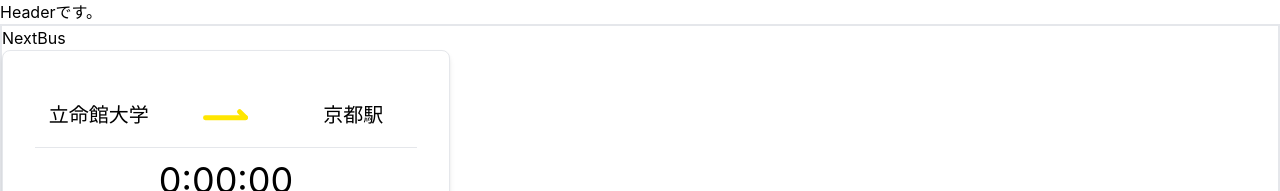
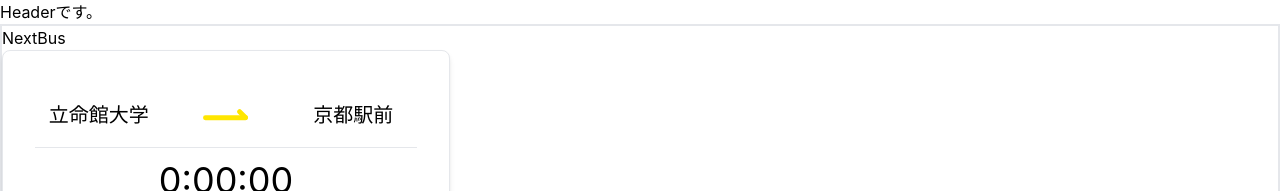
Before and after one commit to Shunkicreate/busdes-kic-web, a React (Create React App) app: page / in a window 1280 px wide. Shown: the top 191 px of the page. Built offline with nearby package versions, Linux system fonts and the light colour scheme.

Commit message:
一旦プルリク出してみようかな

```diff
--- a/src/layout/BusCard.tsx
+++ b/src/layout/BusCard.tsx
@@ -1,14 +1,16 @@
 import React from 'react';
 import NextThreeBusInfo from './NextThreeBusInfo';
 import BusCardHeader from './BusCardHeader';
+import { AllBusStopsType } from '../types/Bus.type';
 
 
 const BusCard = () => {
 
+
   return (
 
     <div className="w-full max-w-md p-4 bg-white border rounded-lg shadow-md sm:p-8 dark:bg-gray-800 dark:border-gray-700">
-      <BusCardHeader/>
+      <BusCardHeader from_bus='立命館大学' to_bus='京都駅前'/>
       <hr/>
       <NextThreeBusInfo/>
     </div>
--- a/src/layout/BusCardHeader.tsx
+++ b/src/layout/BusCardHeader.tsx
@@ -1,21 +1,21 @@
 import React from 'react';
 import BusArrow from "./BusArrow.svg";
+import { AllBusStopsType } from '../types/Bus.type';
 
+type Props = {
+    from_bus: AllBusStopsType
+    to_bus: AllBusStopsType
+}
 
-
-
-const BusCardHeader = () => {
-
-
-
+const BusCardHeader = (station_name : Props) => {
 
     return (
         <div className="grid grid-cols-3 h-16 place-content-center">
-            <div className="text-center text-xl">立命館大学</div>
+            <div className="text-center text-xl">{station_name.from_bus}</div>
             <div className="flex justify-center">
                 <img className="" src={BusArrow} alt="BusArrow" width="45" />
             </div>
-            <div className="text-center text-xl">京都駅</div>
+            <div className="text-center text-xl">{station_name.to_bus}</div>
         </div>
     )
 }
--- a/src/layout/NextThreeBusInfo.tsx
+++ b/src/layout/NextThreeBusInfo.tsx
@@ -1,6 +1,6 @@
 import React from "react"
 import { useState, useEffect } from 'react';
-import { ApproachInfos } from "../../Bus.type"
+import { ApproachInfos } from "../types/Bus.type"
 import CountDownTimes from './CountDownTimes';
 import { type } from 'os';
 
```
